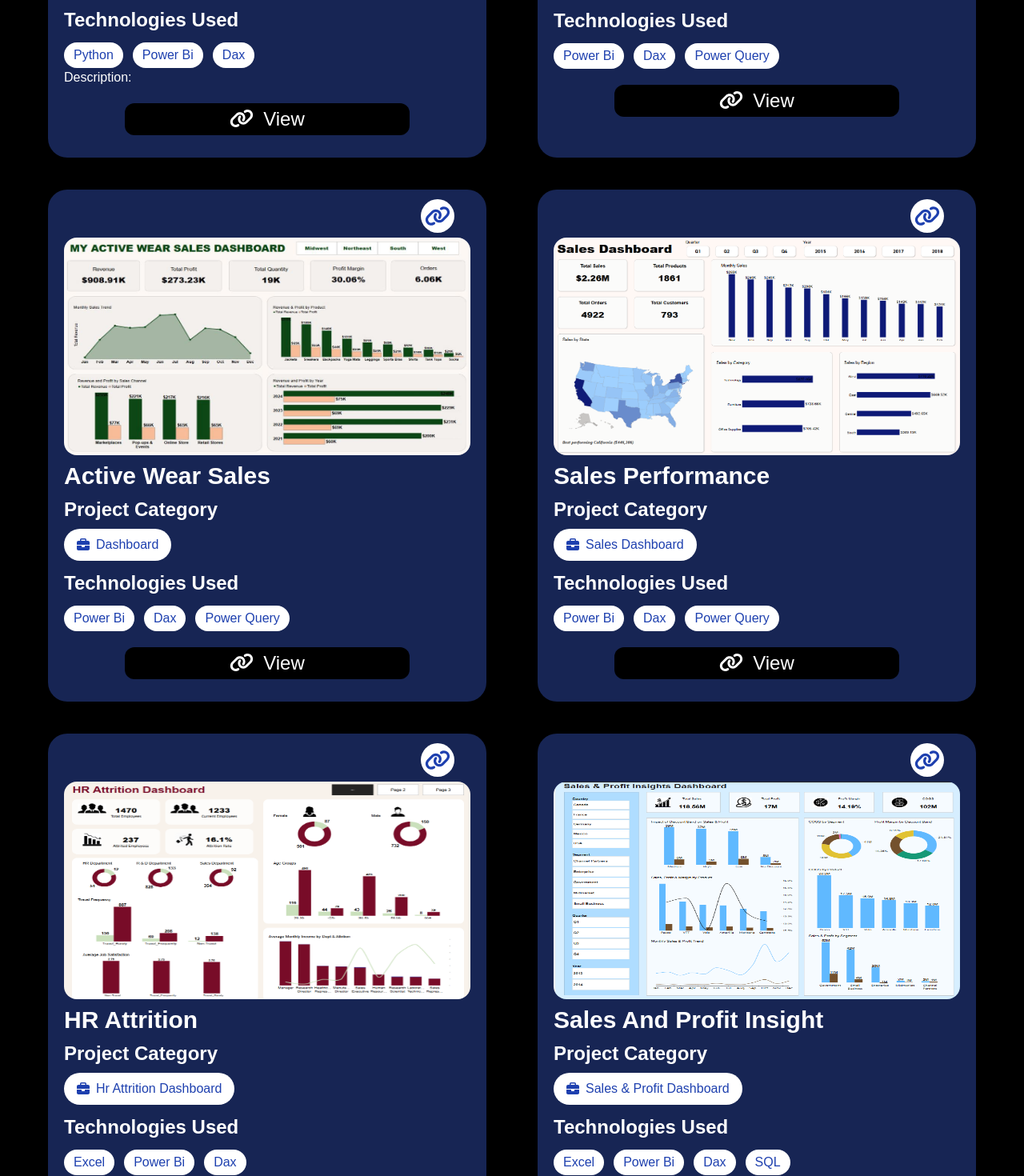
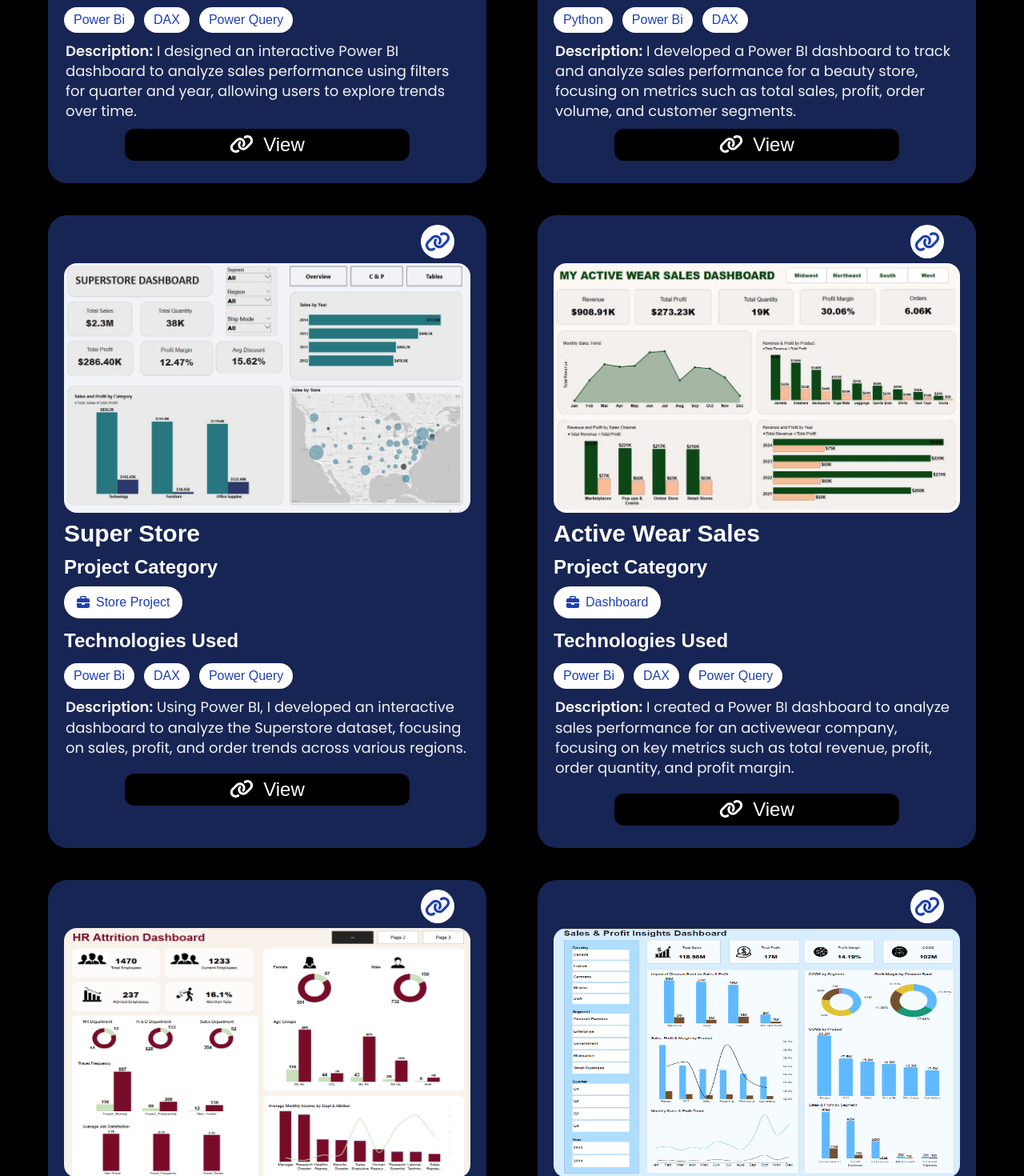
Before and after one commit to Famzy077/Client_Portfolio, a Next.js app: page / in a window 1280 px wide. Shown: the part 2760-4230 px from the top of the page at 80% size. Built offline with nearby package versions, Linux system fonts and the light colour scheme; a web font is replaced by a local one.

Commit message:
production done!

```diff
--- a/src/app/Components/Home.tsx
+++ b/src/app/Components/Home.tsx
@@ -178,19 +178,51 @@ const Home: React.FC<HomeProps> = ({ children }) => {
             </div>
         </section>
         <section id='Project' className='mx-2'>
-            <h1 className='text-blue-600 text-3xl md:text-6xl text-center mt-10 font-semibold'>Projects</h1>
-            <h1 className='text-blue-800 text-3xl md:text-6xl text-center mb-10 translate-y-[-2.5rem]  md:translate-y-[-3.3rem] font-semibold'>Projects</h1>
+            <h1 className='text-blue-600 section2 text-3xl md:text-6xl text-center mt-10 font-semibold'>Projects</h1>
+            {/* <h1 className='text-blue-800 text-3xl md:text-6xl text-center mb-10 translate-y-[-2.5rem]  md:translate-y-[-3.3rem] font-semibold'>Projects</h1> */}
             {/* <main className='place-content-center gap-6 md:gap-26 flex my-10 cursor-pointer'>
                 <button onClick={() => setSelectedCategory('all')} className='bg-blue-100 font-semi text-xl md:text-4xl font-semibold text-blue-800 px-2 md:px-9 p-1 hover:text-white hover:bg-blue-800 transition-all rounded-xl shadow shadow-slate-100'>All</button>
                 <button onClick={() => setSelectedCategory('dashboard')} className='border-2 bg-blue-100 font-semi border-blue-800 text-xl md:text-4xl font-semibold text-blue-800 px-2 md:px-9 p-1 hover:text-white hover:bg-blue-800 transition-all rounded-xl'>Dashboard</button>
                 <button onClick={() => setSelectedCategory('data-vitualization')} className='border-2 bg-blue-100 font-semi border-blue-800 text-xl md:text-4xl font-semibold text-blue-800 cursor-pointer px-1 md:px-9 p-1 hover:text-white hover:bg-blue-800 transition-all rounded-xl'>Data</button>
             </main> */}
             <div className='project grid md:grid-cols-2 mx-0 m-2 md:m-10 gap-5 text-white'>
+                <div className='p-5 mx-3 bg-blue-950 rounded-3xl relative'>
+                    <Link href='https://drive.google.com/drive/folders/10zKS6VJeQWCDMSnQYwvf4sMg4840n7_p?usp=sharing'><FontAwesomeIcon className='absolute right-10 text-blue-800 bg-white p-[5px] cursor-pointer rounded-full top-3 w-[1.5rem] h-[1.5rem] md:w-[2rem] md:h-[2rem]' icon={faLink}/></Link>
+                    <div className='mt-10 mb-2'>
+                        <Image className='rounded-2xl h-[fit-content] md:h-[19.5rem]' src={SalesPerformance} alt='project-image'/>
+                    </div>
+                    <div>
+                        <h1 className='text-2xl md:text-3xl font-extrabold'>Sales Performance</h1>
+                        <p className='text-2xl font-semibold my-2'>Project Category</p>
+                        <main className='flex gap-3'>
+                            <div className='bg-white p-2 px-2 md:px-4 rounded-full text-blue-800 flex items-center gap-2'>
+                                <FontAwesomeIcon icon={faBriefcase} />
+                                <h2>Sales Dashboard</h2>
+                            </div>
+                        </main>
+                        <p className='text-2xl font-semibold my-3'>Technologies Used</p>
+                        <div className='flex gap-3'>
+                        <div className='bg-white text-blue-800 rounded-full p-1 px-3'>
+                                <p>Power Bi</p>
+                            </div>
+                            <div className='bg-white text-blue-800 rounded-full p-1 px-3'>
+                                <p>DAX</p>
+                            </div>
+                            <div className='bg-white text-blue-800 rounded-full p-1 px-3'>
+                                <p>Power Query</p>
+                            </div>
+                        </div>
+                        <p className='text-white font-serif description'><span className='font-semibold'>Description:</span> I designed an interactive Power BI dashboard to analyze sales performance using filters for quarter and year, allowing users to explore trends over time.</p>
+                        <div className=' text-white text-xl md:text-2xl font- rounded-xl flex justify-around my-2'>
+                            <Link className='bg-black w-[70%] text-white px-3 md:px-6 p-1 rounded-xl text-center transition-transform duration-300 hover:scale-105 hover:bg-blue-600' href='https://drive.google.com/drive/folders/10zKS6VJeQWCDMSnQYwvf4sMg4840n7_p?usp=sharing'><FontAwesomeIcon className='text-white mr-3' icon={faLink} />View</Link>
+                        </div>
+                    </div>
+                </div>
                 {/* {selectedCategory === 'all' || selectedCategory === 'Backend' ? ( */}
                 <div className='p-5 mx-3 bg-blue-950 rounded-3xl relative'>
                     <Link href='/https://drive.google.com/drive/folders/1c3KMYPTmppm-Gyt2m-Bthj7m3X_qL4Ap?usp=sharing'><FontAwesomeIcon className='absolute right-10 text-blue-800 bg-white p-[5px] cursor-pointer rounded-full top-3 w-[1.5rem] h-[1.5rem] md:w-[2rem] md:h-[2rem]' icon={faLink}/></Link>
                     <div className='mt-10 mb-2'>
-                        <Image className='rounded-2xl' src={Beauty_Dashboard} alt='project-image'/>
+                        <Image className='rounded-2xl h-[fit-content] md:h-[19.5rem]' src={Beauty_Dashboard} alt='project-image'/>
                     </div>
                     <div>
                         <h1 className='text-2xl md:text-3xl font-extrabold'>Beauty Store</h1>
@@ -210,12 +242,12 @@ const Home: React.FC<HomeProps> = ({ children }) => {
                                 <p>Power Bi</p>
                             </div>
                             <div className='bg-white text-blue-800 rounded-full p-1 px-3'>
-                                <p>Dax</p>
+                                <p>DAX</p>
                             </div>
                         </div>
-                        <p>Description: </p>
-                        <div className=' text-white text-xl md:text-2xl font- rounded-xl flex justify-around my-2 mt-5 w-[100%]'>
-                            <Link className='bg-black px-3 md:px-6 p-1 rounded-xl w-[70%] text-center' href='https://drive.google.com/drive/folders/1c3KMYPTmppm-Gyt2m-Bthj7m3X_qL4Ap?usp=sharing'><FontAwesomeIcon className='text-white mr-3' icon={faLink} />View</Link>
+                        <p className='text-white font-serif description'><span className='font-semibold'>Description:</span> I developed a Power BI dashboard to track and analyze sales performance for a beauty store, focusing on metrics such as total sales, profit, order volume, and customer segments.</p>
+                        <div className=' text-white text-xl md:text-2xl font- rounded-xl flex justify-around my-2'>
+                            <Link className='bg-black w-[70%] text-white px-3 md:px-6 p-1 rounded-xl text-center transition-transform duration-300 hover:scale-105 hover:bg-blue-600' href='https://drive.google.com/drive/folders/1c3KMYPTmppm-Gyt2m-Bthj7m3X_qL4Ap?usp=sharing'><FontAwesomeIcon className='text-white mr-3' icon={faLink} />View</Link>
                         </div>
                     </div>
                 </div>
@@ -224,7 +256,7 @@ const Home: React.FC<HomeProps> = ({ children }) => {
                 <div className='p-5 mx-3 bg-blue-950 rounded-3xl relative'>
                     <Link href='/https://drive.google.com/drive/folders/11LUEOIXoM8Lx8efMsEHU5s-GzkUlz4aX?usp=sharing'><FontAwesomeIcon className='absolute right-10 text-blue-800 bg-white p-[5px] cursor-pointer rounded-full top-3 w-[1.5rem] h-[1.5rem] md:w-[2rem] md:h-[2rem]' icon={faLink}/></Link>
                     <div className='mt-10 mb-2'>
-                        <Image className='rounded-2xl' src={SuparStore} alt='project-image'/>
+                        <Image className='rounded-2xl h-[fit-content] md:h-[19.5rem]' src={SuparStore} alt='project-image'/>
                     </div>
                     <div>
                         <h1 className='text-2xl md:text-3xl font-extrabold'>Super Store</h1>
@@ -241,14 +273,15 @@ const Home: React.FC<HomeProps> = ({ children }) => {
                                 <p>Power Bi</p>
                             </div>
                             <div className='bg-white text-blue-800 rounded-full p-1 px-2 md:px-3'>
-                                <p>Dax</p>
+                                <p>DAX</p>
                             </div>
                             <div className='bg-white text-blue-800 rounded-full p-1 px-3'>
                                 <p>Power Query</p>
                             </div>
                         </div>
+                        <p className='text-white font-serif description'><span className='font-semibold'>Description:</span> Using Power BI, I developed an interactive dashboard to analyze the Superstore dataset, focusing on sales, profit, and order trends across various regions.</p>
                         <div className=' text-white text-xl md:text-2xl font- rounded-xl flex justify-around my-2 mt-5 w-[100%]'>
-                            <Link className='bg-black px-3 md:px-6 p-1 rounded-xl w-[70%] text-center' href='https://drive.google.com/drive/folders/11LUEOIXoM8Lx8efMsEHU5s-GzkUlz4aX?usp=sharing/'><FontAwesomeIcon className='text-white mr-3' icon={faLink} />View</Link>
+                            <Link className='bg-black w-[70%] text-white px-3 md:px-6 p-1 rounded-xl text-center transition-transform duration-300 hover:scale-105 hover:bg-blue-600' href='https://drive.google.com/drive/folders/11LUEOIXoM8Lx8efMsEHU5s-GzkUlz4aX?usp=sharing/'><FontAwesomeIcon className='text-white mr-3' icon={faLink} />View</Link>
                         </div>
                     </div>
                 </div>
@@ -257,7 +290,7 @@ const Home: React.FC<HomeProps> = ({ children }) => {
                 <div className='p-5 mx-3 bg-blue-950 rounded-3xl relative'>
                     <Link href='https://drive.google.com/drive/folders/15ZY-p6Mf1OniN9F1692KlyYADTtwxzUB?usp=sharing'><FontAwesomeIcon className='absolute right-10 text-blue-800 bg-white p-[5px] cursor-pointer rounded-full top-3 w-[1.5rem] h-[1.5rem] md:w-[2rem] md:h-[2rem]' icon={faLink}/></Link>
                     <div className='mt-10 mb-2'>
-                        <Image className='rounded-2xl h-[9rem] md:h-[17rem]' src={BeautyStore} alt='project-image'/>
+                        <Image className='rounded-2xl h-[fit-content] md:h-[19.5rem]' src={BeautyStore} alt='project-image'/>
                     </div>
                     <div>
                         <h1 className='text-2xl md:text-3xl font-extrabold'>Active Wear Sales</h1>
@@ -274,47 +307,15 @@ const Home: React.FC<HomeProps> = ({ children }) => {
                                 <p>Power Bi</p>
                             </div>
                             <div className='bg-white text-blue-800 rounded-full p-1 px-3'>
-                                <p>Dax</p>
+                                <p>DAX</p>
                             </div>
                             <div className='bg-white text-blue-800 rounded-full p-1 px-3'>
                                 <p>Power Query</p>
                             </div>
                         </div>
+                        <p className='text-white font-serif description'><span className='font-semibold'>Description:</span> I created a Power BI dashboard to analyze sales performance for an activewear company, focusing on key metrics such as total revenue, profit, order quantity, and profit margin.</p>
                         <div className=' text-white text-xl md:text-2xl font- rounded-xl flex justify-around my-2 mt-5'>
-                            <Link className='bg-black px-3 md:px-6 p-1 rounded-xl w-[70%] text-center' href='https://drive.google.com/drive/folders/15ZY-p6Mf1OniN9F1692KlyYADTtwxzUB?usp=sharing'><FontAwesomeIcon className='text-white mr-3' icon={faLink} />View</Link>
-                        </div>
-                    </div>
-                </div>
-                {/* // ) : null} */}
-                 {/* {selectedCategory === 'all' || selectedCategory === 'dashboard' ? ( */}
-                <div className='p-5 mx-3 bg-blue-950 rounded-3xl relative'>
-                    <Link href='https://drive.google.com/drive/folders/10zKS6VJeQWCDMSnQYwvf4sMg4840n7_p?usp=sharing'><FontAwesomeIcon className='absolute right-10 text-blue-800 bg-white p-[5px] cursor-pointer rounded-full top-3 w-[1.5rem] h-[1.5rem] md:w-[2rem] md:h-[2rem]' icon={faLink}/></Link>
-                    <div className='mt-10 mb-2'>
-                        <Image className='rounded-2xl h-[9rem] md:h-[17rem]' src={SalesPerformance} alt='project-image'/>
-                    </div>
-                    <div>
-                        <h1 className='text-2xl md:text-3xl font-extrabold'>Sales Performance</h1>
-                        <p className='text-2xl font-semibold my-2'>Project Category</p>
-                        <main className='flex gap-3'>
-                            <div className='bg-white p-2 px-2 md:px-4 rounded-full text-blue-800 flex items-center gap-2'>
-                                <FontAwesomeIcon icon={faBriefcase} />
-                                <h2>Sales Dashboard</h2>
-                            </div>
-                        </main>
-                        <p className='text-2xl font-semibold my-3'>Technologies Used</p>
-                        <div className='flex gap-3'>
-                        <div className='bg-white text-blue-800 rounded-full p-1 px-3'>
-                                <p>Power Bi</p>
-                            </div>
-                            <div className='bg-white text-blue-800 rounded-full p-1 px-3'>
-                                <p>Dax</p>
-                            </div>
-                            <div className='bg-white text-blue-800 rounded-full p-1 px-3'>
-                                <p>Power Query</p>
-                            </div>
-                        </div>
-                        <div className=' text-white text-xl md:text-2xl font- rounded-xl flex justify-around my-2 mt-5'>
-                            <Link className='bg-black px-3 md:px-6 p-1 rounded-xl w-[70%] text-center' href='https://drive.google.com/drive/folders/10zKS6VJeQWCDMSnQYwvf4sMg4840n7_p?usp=sharing'><FontAwesomeIcon className='text-white mr-3' icon={faLink} />View</Link>
+                            <Link className='bg-black w-[70%] text-white px-3 md:px-6 p-1 rounded-xl text-center transition-transform duration-300 hover:scale-105 hover:bg-blue-600' href='https://drive.google.com/drive/folders/15ZY-p6Mf1OniN9F1692KlyYADTtwxzUB?usp=sharing'><FontAwesomeIcon className='text-white mr-3' icon={faLink} />View</Link>
                         </div>
                     </div>
                 </div>
@@ -323,7 +324,7 @@ const Home: React.FC<HomeProps> = ({ children }) => {
                 <div className='p-5 mx-3 bg-blue-950 rounded-3xl relative'>
                     <Link href='https://drive.google.com/drive/folders/1193TgyVsrdSvk1Q35dzj1IN9qisaVFDH?usp=sharing'><FontAwesomeIcon className='absolute right-10 text-blue-800 bg-white p-[5px] cursor-pointer rounded-full top-3 w-[1.5rem] h-[1.5rem] md:w-[2rem] md:h-[2rem]' icon={faLink}/></Link>
                     <div className='mt-10 mb-2'>
-                        <Image className='rounded-2xl h-[9rem] md:h-[17rem]' src={HR_Attrition} alt='project-image'/>
+                        <Image className='rounded-2xl h-[fit-content] md:h-[19.5rem]' src={HR_Attrition} alt='project-image'/>
                     </div>
                     <div>
                         <h1 className='text-2xl md:text-3xl font-extrabold'>HR Attrition</h1>
@@ -343,11 +344,12 @@ const Home: React.FC<HomeProps> = ({ children }) => {
                                 <p>Power Bi</p>
                             </div>
                             <div className='bg-white text-blue-800 rounded-full p-1 px-3'>
-                                <p>Dax</p>
+                                <p>DAX</p>
                             </div>
                         </div>
+                        <p className='text-white font-serif description'><span className='font-semibold'>Description:</span> In this project, I analyzed employee attrition data using Power BI to uncover key factors contributing to turnover. I built an interactive dashboard that visualized metrics such as attrition rates by department.</p>
                         <div className=' text-white text-xl md:text-2xl font- rounded-xl flex justify-around my-2 mt-5'>
-                            <Link className='bg-black px-3 md:px-6 p-1 rounded-xl w-[70%] text-center' href='https://drive.google.com/drive/folders/1193TgyVsrdSvk1Q35dzj1IN9qisaVFDH?usp=sharing/'><FontAwesomeIcon className='text-white mr-3' icon={faLink} />View</Link>
+                            <Link className='bg-black w-[70%] text-white px-3 md:px-6 p-1 rounded-xl text-center transition-transform duration-300 hover:scale-105 hover:bg-blue-600' href='https://drive.google.com/drive/folders/1193TgyVsrdSvk1Q35dzj1IN9qisaVFDH?usp=sharing/'><FontAwesomeIcon className='text-white mr-3' icon={faLink} />View</Link>
                         </div>
                     </div>
                 </div>
@@ -356,7 +358,7 @@ const Home: React.FC<HomeProps> = ({ children }) => {
                 <div className='p-5 mx-3 bg-blue-950 rounded-3xl relative'>
                     <Link href='https://drive.google.com/drive/folders/1HFpdQBDITEl9-T7v02Y8LkbQaBj14ffU?usp=sharing'><FontAwesomeIcon className='absolute right-10 text-blue-800 bg-white p-[5px] cursor-pointer rounded-full top-3 w-[1.5rem] h-[1.5rem] md:w-[2rem] md:h-[2rem]' icon={faLink}/></Link>
                     <div className='mt-10 mb-2'>
-                        <Image className='rounded-2xl h-[9rem] md:h-[17rem]' src={SalesAndProfit} alt='project-image'/>
+                        <Image className='rounded-2xl h-[fit-content] md:h-[19.5rem]' src={SalesAndProfit} alt='project-image'/>
                     </div>
                     <div>
                         <h1 className='text-2xl md:text-3xl font-extrabold'>Sales And Profit Insight</h1>
@@ -376,14 +378,15 @@ const Home: React.FC<HomeProps> = ({ children }) => {
                                 <p>Power Bi</p>
                             </div>
                             <div className='bg-white text-blue-800 rounded-full p-1 px-3'>
-                                <p>Dax</p>
+                                <p>DAX</p>
                             </div>
                             <div className='bg-white text-blue-800 rounded-full p-1 px-3'>
                                 <p>SQL</p>
                             </div>
                         </div>
+                        <p className='text-white font-serif description'><span className='font-semibold'>Description:</span> I performed exploratory data analysis using SQL and built an interactive Power BI dashboard to visualize sales, profit, COGS, and discount impact across countries, segments, and products.</p>
                         <div className=' text-white text-xl md:text-2xl font- rounded-xl flex justify-around my-2 mt-5'>
-                            <Link className='bg-black px-3 md:px-6 p-1 rounded-xl w-[70%] text-center' href='https://drive.google.com/drive/folders/1HFpdQBDITEl9-T7v02Y8LkbQaBj14ffU?usp=sharing'><FontAwesomeIcon className='text-white mr-3' icon={faLink} />View</Link>
+                            <Link className='bg-black w-[70%] text-white px-3 md:px-6 p-1 rounded-xl text-center transition-transform duration-300 hover:scale-105 hover:bg-blue-600' href='https://drive.google.com/drive/folders/1HFpdQBDITEl9-T7v02Y8LkbQaBj14ffU?usp=sharing'><FontAwesomeIcon className='text-white mr-3' icon={faLink} />View</Link>
                         </div>
                     </div>
                 </div>
@@ -392,7 +395,7 @@ const Home: React.FC<HomeProps> = ({ children }) => {
                 <div className='p-5 mx-3 bg-blue-950 rounded-3xl relative'>
                     <Link href='https://drive.google.com/drive/folders/10zKS6VJeQWCDMSnQYwvf4sMg4840n7_p?usp=sharing'><FontAwesomeIcon className='absolute right-10 text-blue-800 bg-white p-[5px] cursor-pointer rounded-full top-3 w-[1.5rem] h-[1.5rem] md:w-[2rem] md:h-[2rem]' icon={faLink}/></Link>
                     <div className='mt-10 mb-2'>
-                        <Image className='rounded-2xl h-[9rem] md:h-[17rem]' src={DataClearning} alt='project-image'/>
+                        <Image className='rounded-2xl h-[fit-content] md:h-[19.5rem]' src={DataClearning} alt='project-image'/>
                     </div>
                     <div>
                         <h1 className='text-2xl md:text-3xl font-extrabold'>Data Cleaning</h1>
@@ -409,8 +412,9 @@ const Home: React.FC<HomeProps> = ({ children }) => {
                                 <p>Excel</p>
                             </div>
                         </div>
+                        <p className='text-white font-serif description'><span className='font-semibold'>Description:</span> This project involved cleaning and preparing a raw sales dataset using Microsoft Excel to ensure accuracy and consistency for analysis.</p>
                         <div className=' text-white text-xl md:text-2xl font- rounded-xl flex justify-around my-2 mt-5'>
-                            <Link className='bg-black px-3 md:px-6 p-1 rounded-xl w-[70%] text-center' href='https://drive.google.com/drive/folders/10zKS6VJeQWCDMSnQYwvf4sMg4840n7_p?usp=sharing'><FontAwesomeIcon className='text-white mr-3' icon={faLink} />View</Link>
+                            <Link className='bg-black w-[70%] text-white px-3 md:px-6 p-1 rounded-xl text-center transition-transform duration-300 hover:scale-105 hover:bg-blue-600' href='https://drive.google.com/drive/folders/10zKS6VJeQWCDMSnQYwvf4sMg4840n7_p?usp=sharing'><FontAwesomeIcon className='text-white mr-3' icon={faLink} />View</Link>
                         </div>
                     </div>
                 </div>
@@ -419,7 +423,7 @@ const Home: React.FC<HomeProps> = ({ children }) => {
         </section>
         <p id='Experience'></p>
         <section>
-            <h1 className='text-blue-800 section2 font-semibold text-4xl md:text-5xl text-center mt-20 md:mt-20 mb-0 md:mb-2'>Experiences</h1>
+            <h1 className='text-blue-800 section2 font-semibold text-4xl md:text-5xl text-center mt-20 md:mt-15 mb-0 md:mb-[-1.3rem]'>Experiences</h1>
             <main className='exprience p-5 md:p-10 grid grid-cols-1 gap-7 md:grid-cols-2 text-white'>
                 <div className=' bg-blue-800 opacity-85 rounded-3xl pb-[2rem]'>
                     <div className='md:flex flex-wrap gap-5 p-3 md:p-6 justify-between'>
@@ -496,8 +500,8 @@ const Home: React.FC<HomeProps> = ({ children }) => {
         </div>
         <section className='my-[4rem]'>
             <p id='Contact'></p>
-            <h1 className='text-5xl text-center section2  text-blue-600 font-semibold'>Contact <span className='pl-2'>Me</span></h1>
-            <main className='my-[2rem]'>
+            <h1 className='text-5xl text-center section2 text-blue-600 font-semibold'>Contact <span className='pl-2'>Me</span></h1>
+            <main className='my-[2rem] mt-[-0.9rem] md:mt-[0.6rem] md:mb-[2rem] mb-0'>
                 <div className='md:flex flex-wrap gap-5 justify-center p-3'>
                     <div className='md:my-0 my-[1rem]' >
                         <Link className='flex md:gap-[0.5rem] px-2 justify-between bg-white text-2xl font-semibold md:text-4xl items-center p-1 md:p-2 rounded-full' href='https://www.linkedin.com/in/esther-temitope-bisiriyu-845203207/'>
@@ -519,7 +523,7 @@ const Home: React.FC<HomeProps> = ({ children }) => {
                     </div>
                 </div>
                 <div className='md:flex flex-wrap gap-5 justify-center p-3'>
-                    <div className='md:my-0 mt-[1rem]' >
+                    <div className='md:my-0' >
                         <Link className='flex md:gap-[0.5rem] px-2 justify-between bg-white text-2xl font-semibold md:text-4xl items-center p-1 md:p-2 rounded-full' href='https://web.facebook.com/olasunboabiodun.bisiriyu'>
                             <FontAwesomeIcon className='bg-blue-800 text-white p-2 w-[2.5rem] h-[2.5rem] rounded-full' icon={faSquareFacebook} />
                             <h1 className='text-blue-800'>Facebook</h1>
--- a/src/app/globals.css
+++ b/src/app/globals.css
@@ -26,6 +26,16 @@ nav ul li{
 }
 nav ul li:hover {
   transform: scale(1.1);
+}
+
+.description{
+  font-family: 'Poppins', sans-serif;
+  /* font-weight: 600; */
+  font-style: normal;
+  font-size: 18px;
+  line-height: 1.4;
+  margin: 10px 2px;
+  color: #f1f1f1 !important;
 }
 
 /* Style the thumb (the draggable part of the scrollbar) */
```
